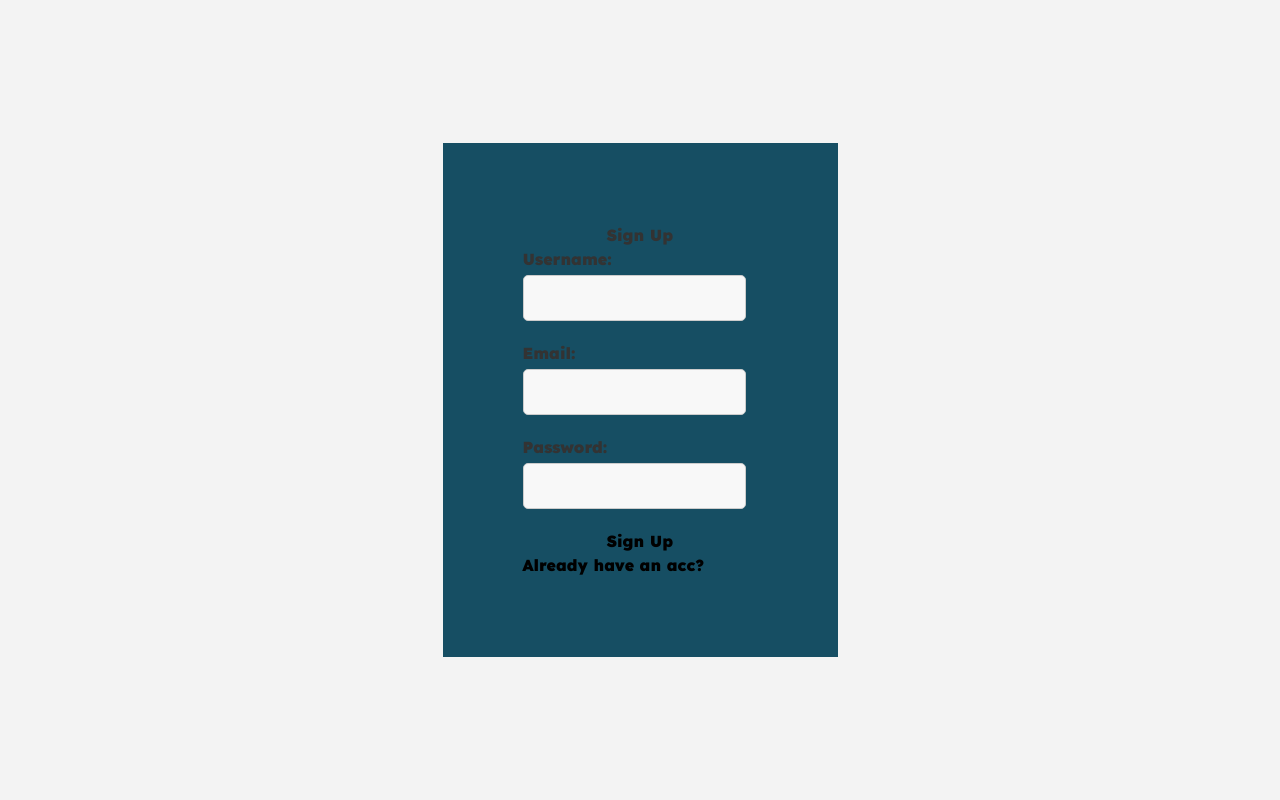
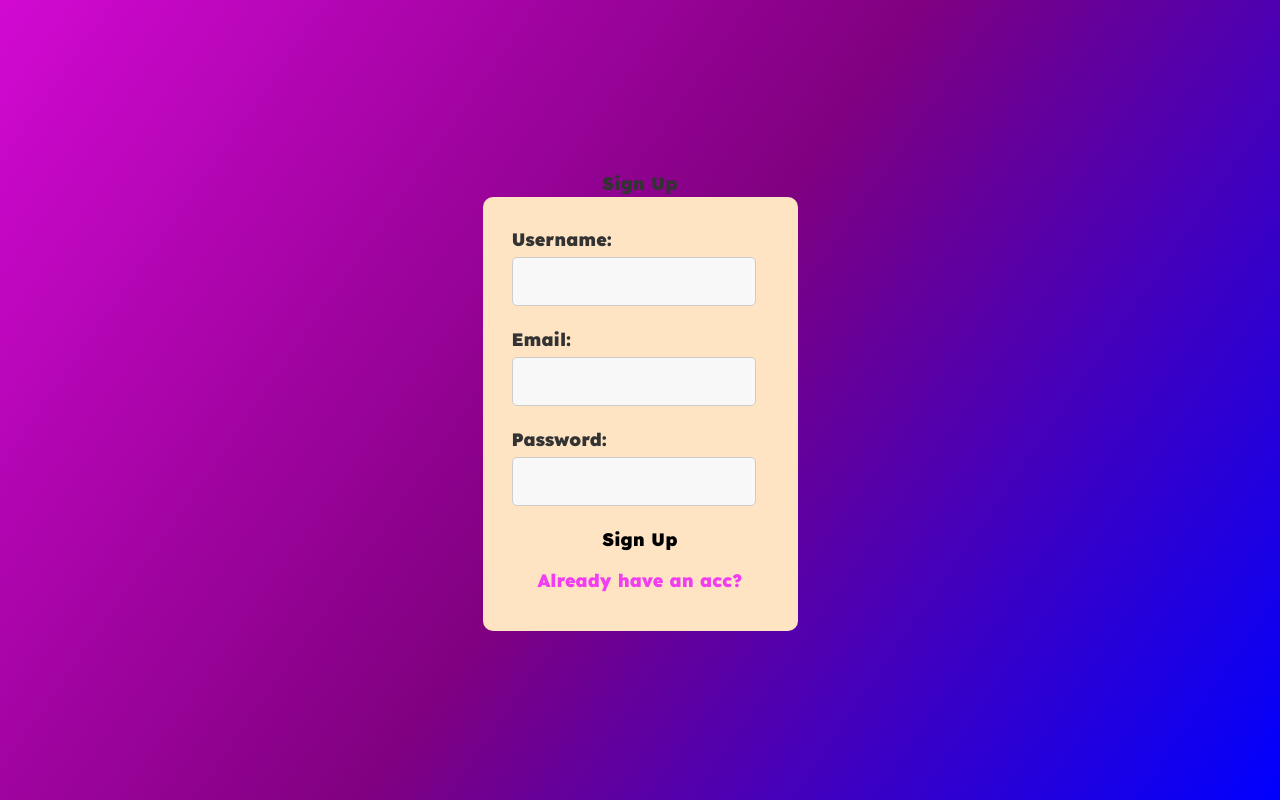
Before and after one commit to Kreativepardha/NotesApp, a React (Vite) app: page / in a window 1280 px wide. Built offline with nearby package versions, Linux system fonts and the light colour scheme.

Commit message:
signup css changes

```diff
--- a/src/App.css
+++ b/src/App.css
@@ -297,3 +297,31 @@ body {
      font-family:'Lexend Deca','Space Grotesk';
         font-weight: 900;
 }
+#signupForm{
+  background-color: bisque;
+  padding: 29px;
+  border-radius: 10px;
+
+}
+.signhead{
+  font-size: large;
+
+}
+.tag{
+  padding: 8px;
+  margin-top: 6px;
+  border-radius: 20px;
+  color:rgb(241, 62, 241);
+ text-align: center;
+
+}
+.tag:hover{
+ background-color: rgb(0, 208, 255);
+ color: #333;
+
+}
+.signbody{
+  background: linear-gradient(125deg,rgb(210, 9, 210),purple,blue);
+  height: 100vh;
+  width: 100vw;
+}
--- a/src/pages/Signuppage.jsx
+++ b/src/pages/Signuppage.jsx
@@ -35,25 +35,25 @@ const handleSignup = async(e) =>{
 
 
     return (
-        <div className="flex justify-center items-center flex-col h-screen">
-            <div className="bg-cyan-900 p-20 border-radius-lg">
+        <div className="flex justify-center items-center signbody flex-col h-screen">
+            <div className="signhead">
                 <h2>Sign Up</h2>
                 <form id="signupForm">
                     <div className="form-group">
                         <label htmlFor="username">Username:</label>
-                        <input type="text" id="username" name="username" value={username} required onChange={(e)=>{setUsername(e.target.value)}}/>
+                        <input type="text" id="s username" name="username" value={username} required onChange={(e)=>{setUsername(e.target.value)}}/>
                     </div>
                     <div className="form-group">
                         <label htmlFor="email">Email:</label>
-                        <input type="email" id="email" name="email" required value={email} onChange={(e)=>{setEmail(e.target.value)}} />
+                        <input type="email" id="s email"  name="email" required value={email} onChange={(e)=>{setEmail(e.target.value)}} />
                     </div>
                     <div className="form-group">
                         <label htmlFor="password">Password:</label>
-                        <input type="password" id="password" name="password" value={password} required onChange={(e)=>{setPassword(e.target.value)}}/>
+                        <input type="password" id="s password" name="password" value={password} required onChange={(e)=>{setPassword(e.target.value)}}/>
                     </div>
                     {error && <p className="text-red-500">{error}</p>}
                     <button type="submit" onClick={handleSignup}>Sign Up</button>
-                    <div className="cursor-pointer" onClick={()=>{
+                    <div className="cursor-pointer tag" onClick={()=>{
                         navigate("/login")
                     }} >Already have an acc?</div>
                 </form>
```
Also changed, not shown: vercel.json.
